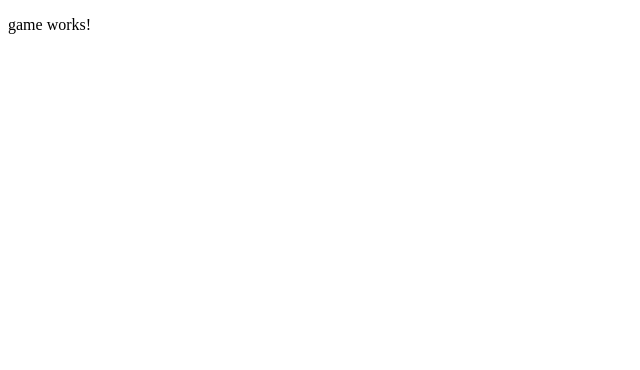
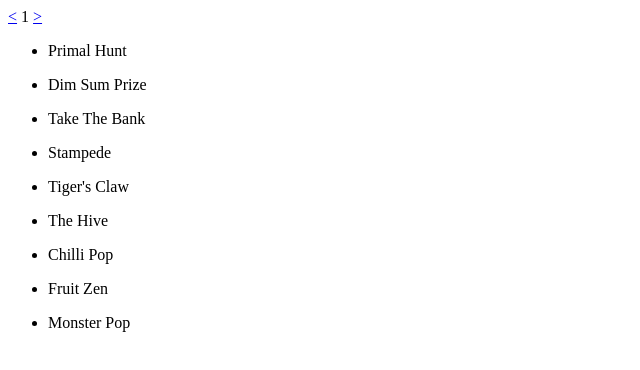
Before and after one commit to KrHEF/gameportal, an Angular app: page / in a window 1280 px wide. Shown: the top 370 px of the page, without its empty margins (0-640 px from the left). Built offline with nearby package versions, Linux system fonts and the light colour scheme.

Commit message:
Реализовал пейджер

```diff
--- a/src/app/app.component.html
+++ b/src/app/app.component.html
@@ -1 +1,13 @@
-<app-game></app-game>
+<app-pager
+  [itemCountOnPage]="pager.countOnPage"
+  [currentPageNumber]="pager.curPageNumber"
+  [itemCount]="GamesCount"
+  (nextPage)="goToPage(pager.curPageNumber + 1)"
+  (prevPage)="goToPage(pager.curPageNumber - 1)"
+></app-pager>
+
+<ul *ngFor="let game of Games">
+  <li>
+    <app-game [game]="game"></app-game>
+  </li>
+</ul>
--- a/src/app/app.component.ts
+++ b/src/app/app.component.ts
@@ -10,10 +10,32 @@ import {Merchant} from './classes/merchant';
   styleUrls: ['./app.component.css']
 })
 export class AppComponent implements OnInit{
-  title = 'EF Game Portal';
-  public categories: Category[];
-  public merchants: Merchant[];
-  public games: Game[];
+  readonly title = 'EF Game Portal';
+
+  public pager = {
+    countOnPage: 10,
+    curPageNumber: 1,
+  };
+
+
+
+  public categories: Category[] = [];
+  public merchants: Merchant[] = [];
+  private games: Game[] = [];
+  private gamesOnPage: Game[] = [];
+  private gamesInFavorite: Game[] = [];
+
+  public get GamesCount(): number {
+    return this.games.length;
+  }
+  public get PagesCount(): number {
+    return Math.ceil (this.GamesCount / this.pager.countOnPage);
+  }
+
+  public get Games(): Game[] {
+    if (!this.gamesOnPage.length) { this.setCurrentGames(); }
+    return this.gamesOnPage;
+  }
 
   constructor(
     private dataService: DataService
@@ -22,16 +44,28 @@ export class AppComponent implements OnInit{
 
   ngOnInit(): void {
     this.dataService.loadData().subscribe((data) => {
-      // this.categories = this.dataService.categories;
-      this.categories = Category.getAll();
-      // this.merchants = this.dataService.merchants;
-      this.merchants = Merchant.getAll();
-      // this.games = this.dataService.games;
+      this.categories = this.dataService.categories;
+      this.merchants = this.dataService.merchants;
       this.games = this.dataService.games;
-
-      console.log(this.games);
     });
   }
 
+  private setCurrentGames(): void {
+    const  startIndex = ((this.pager.curPageNumber - 1) * this.pager.countOnPage);
+    let endIndex = this.pager.curPageNumber * this.pager.countOnPage - 1;
+    endIndex = endIndex < this.GamesCount ? endIndex : this.GamesCount;
+    this.gamesOnPage = this.games.slice(startIndex, endIndex);
+  }
 
+  public goToPage(newPageNumber: number): void {
+    if (newPageNumber > this.PagesCount ) {
+      this.pager.curPageNumber = 1;
+    } else if (newPageNumber <= 0 ) {
+      this.pager.curPageNumber = this.PagesCount;
+    } else {
+      this.pager.curPageNumber = newPageNumber;
+    }
+
+    this.setCurrentGames();
+  }
 }
--- a/src/app/app.module.ts
+++ b/src/app/app.module.ts
@@ -4,11 +4,13 @@ import { NgModule } from '@angular/core';
 import { AppComponent } from './app.component';
 import { GameComponent } from './game/game.component';
 import {HttpClientJsonpModule, HttpClientModule} from '@angular/common/http';
+import { PagerComponent } from './pager/pager.component';
 
 @NgModule({
   declarations: [
     AppComponent,
-    GameComponent
+    GameComponent,
+    PagerComponent
   ],
   imports: [
     BrowserModule,
--- a/src/app/data.service.ts
+++ b/src/app/data.service.ts
@@ -11,6 +11,7 @@ import {Merchant} from './classes/merchant';
 })
 export class DataService {
 
+  // Не поучилось подключиться из-за CORS, обойти не смог, пришлось саачать и положить в assets.
   // private url = 'https://www.rost.bet/api/v1/games?lang=ru';
   private url = '/assets/data.json';
 
@@ -44,9 +45,6 @@ export class DataService {
           this.games = data.games.map( (game) => new Game(game) );
         }
 
-        console.log(data.games[0]);
-        console.log(this.games[0]);
-
         observer.next(true);
         observer.complete();
       });
--- a/src/app/game/game.component.html
+++ b/src/app/game/game.component.html
@@ -1 +1 @@
-<p>game works!</p>
+<div>{{game.name.en}}</div>
--- a/src/app/game/game.component.ts
+++ b/src/app/game/game.component.ts
@@ -1,4 +1,5 @@
-import { Component, OnInit } from '@angular/core';
+import {Component, Input, OnInit} from '@angular/core';
+import {Game} from '../classes/game';
 
 @Component({
   selector: 'app-game',
@@ -7,6 +8,8 @@ import { Component, OnInit } from '@angular/core';
 })
 export class GameComponent implements OnInit {
 
+  @Input() game: Game;
+
   constructor() { }
 
   ngOnInit(): void {
--- /dev/null
+++ b/src/app/pager/pager.component.html
@@ -0,0 +1,5 @@
+<div>
+  <a href="#" (click)="goToPrevPage()">&lt;</a>
+  {{currentPageNumber}}
+  <a href="#" (click)="goToNextPage()">&gt;</a>
+</div>
--- /dev/null
+++ b/src/app/pager/pager.component.ts
@@ -0,0 +1,31 @@
+import {Component, EventEmitter, Input, OnInit, Output} from '@angular/core';
+
+@Component({
+  selector: 'app-pager',
+  templateUrl: './pager.component.html',
+  styleUrls: ['./pager.component.css']
+})
+export class PagerComponent implements OnInit {
+
+  @Input() itemCountOnPage: number;
+  @Input() currentPageNumber: number;
+  @Input() itemCount: number;
+
+  @Output() nextPage: EventEmitter<any> = new EventEmitter();
+  @Output() prevPage: EventEmitter<any> = new EventEmitter();
+
+  constructor() { }
+
+  ngOnInit(): void {
+  }
+
+  public goToNextPage(): void {
+    this.nextPage.emit();
+  }
+
+  public goToPrevPage(): void {
+    this.prevPage.emit();
+
+  }
+
+}
```
Also changed, not shown: src/app/pager/pager.component.css (added), 1 other file (tests, documents, lock files or other folders).
